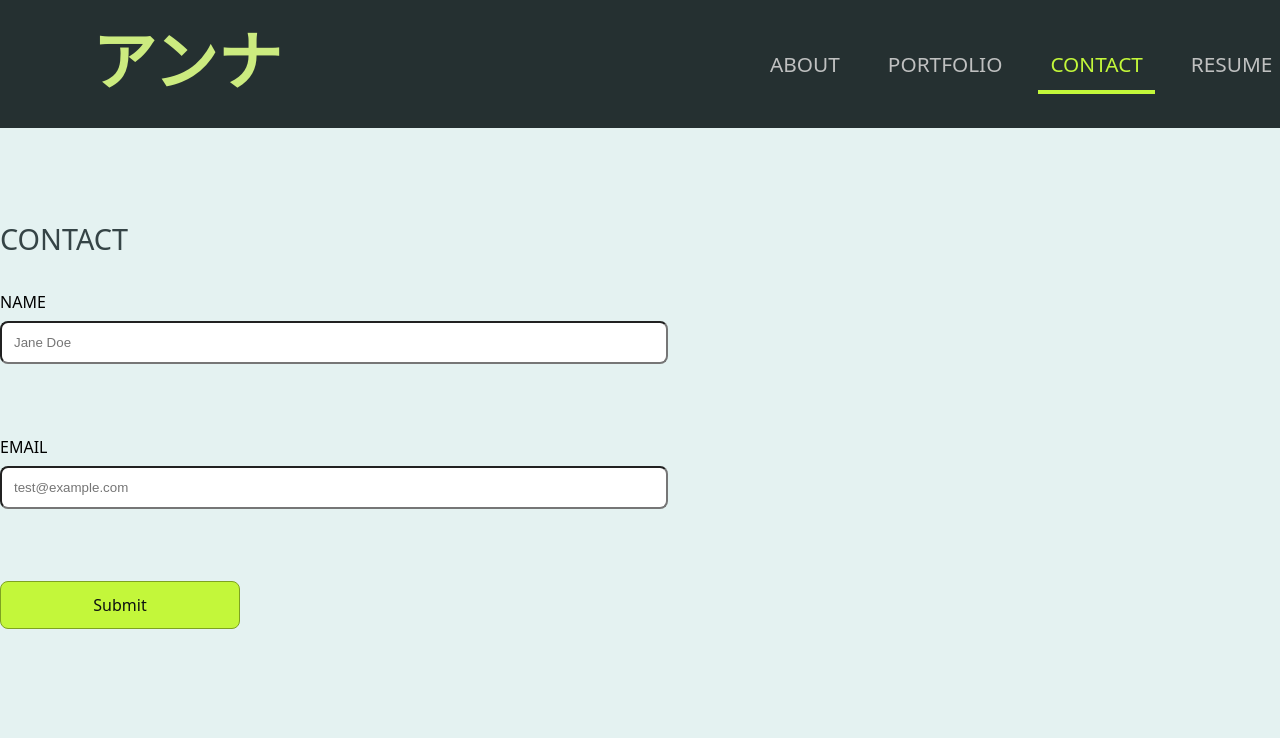
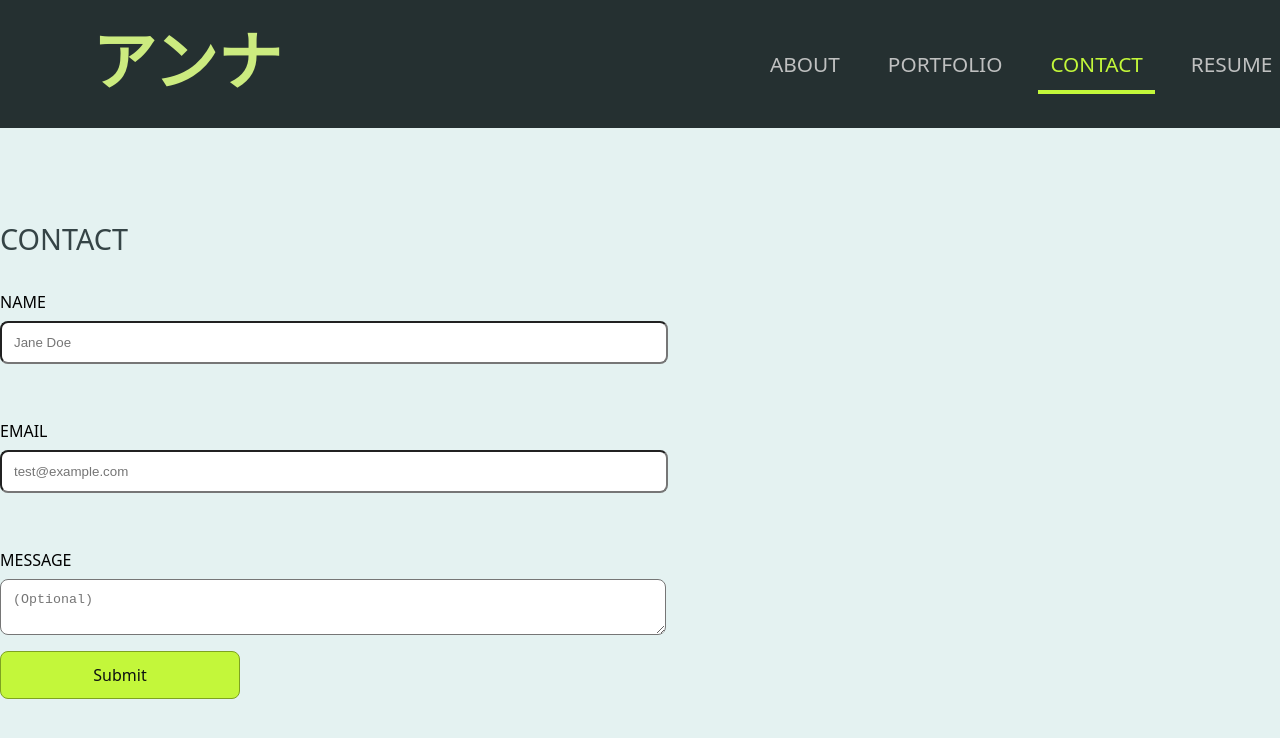
Before and after one commit to atrvvm/react-portfolio, a React (Vite) app in the folder Main/: page /Contact in a window 1280 px wide. Shown: the top 738 px of the page. Built offline with nearby package versions, Linux system fonts and the light colour scheme; a web font is replaced by a local one.

Commit message:
(feat) Update Contact page

```diff
--- a/Main/src/Form.css
+++ b/Main/src/Form.css
@@ -2,8 +2,8 @@ form {
     display: flex;
     flex-direction: column;
     flex: 1;
-    gap: 32px;
     margin-top: 32px;
+    gap: 16px;
 }
 
 .form-container {
--- a/Main/src/components/Form.jsx
+++ b/Main/src/components/Form.jsx
@@ -136,10 +136,9 @@ export default function ContactForm() {
     }
   };
 
-  const handleSubmit = (e) => {
-    e.preventDefault();
-    if (!error) {
-    }
+  const isEmailValid = (email) => {
+    const emailPattern = /^[a-zA-Z0-9._-]+@[a-zA-Z0-9.-]+\.[a-zA-Z]{2,4}$/;
+    return emailPattern.test(email);
   };
 
   const handleEmailChange = (e) => {
@@ -154,14 +153,13 @@ export default function ContactForm() {
   };
 
   return (
-    <Form
-      noValidate
-      type="text"
-      value={inputValue}
-      onChange={handleInputChange}
-      onSubmit={handleSubmit}
-    >
-      <Form.Group controlId="validationCustom01">
+    <Form>
+      <Form.Group
+        type="text"
+        value={inputValue}
+        onChange={handleInputChange}
+        controlId="validationCustom01"
+      >
         <Form.Label>NAME</Form.Label>
         <Form.Control placeholder="Jane Doe" />
         {error && <p className="error">{error}</p>}
@@ -176,6 +174,14 @@ export default function ContactForm() {
         <Form.Control placeholder="test@example.com" />
         {error && <p className="error">{error}</p>}
       </Form.Group>
+      <Form.Group controlId="validationCustom03">
+        <Form.Label>MESSAGE</Form.Label>
+        <Form.Control
+          as="textarea"
+          row={5}
+          placeholder="(Optional)"
+        />
+      </Form.Group>
       <button type="submit">Submit</button>
     </Form>
   );
```
Also changed, not shown: 1 other file (tests, documents, lock files or other folders).
